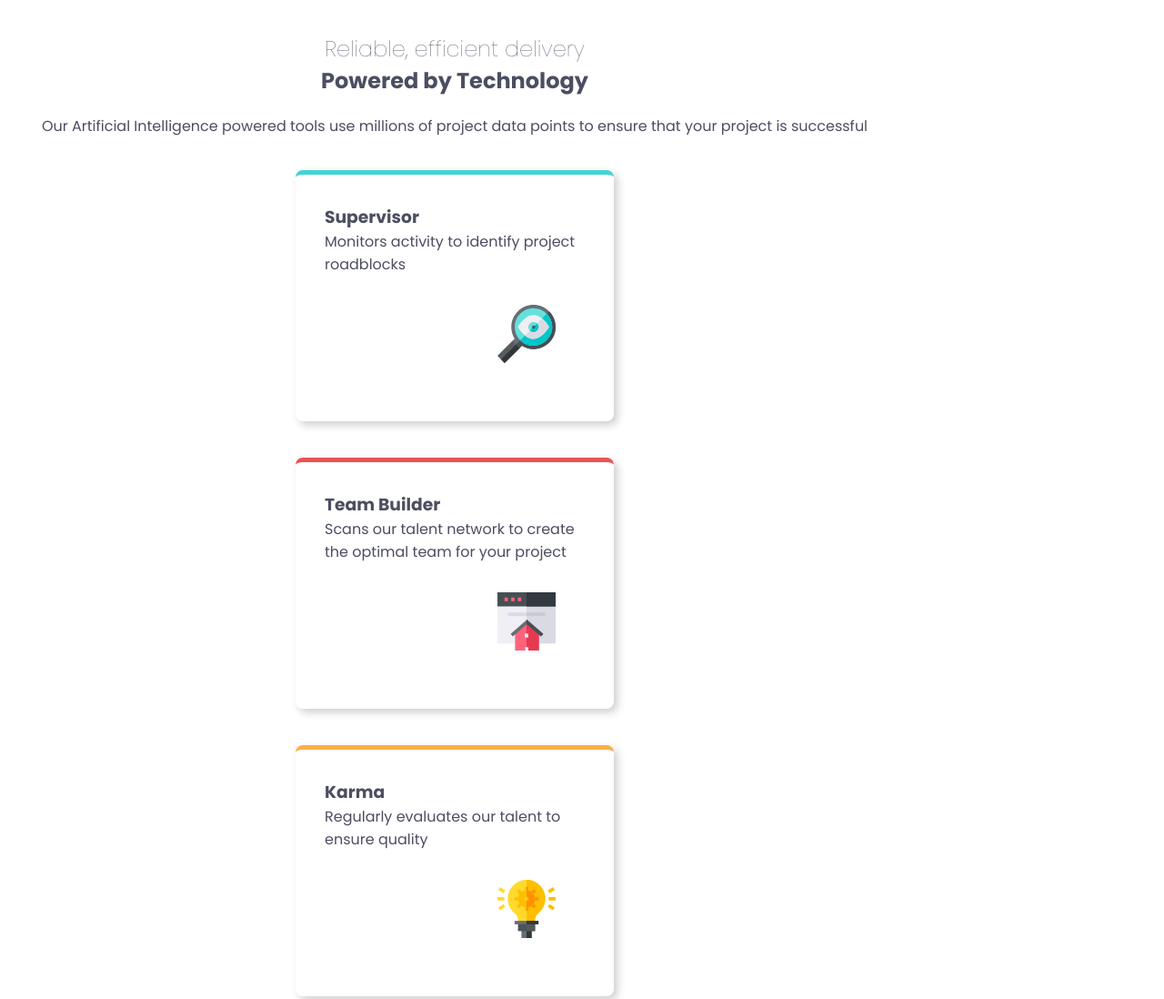
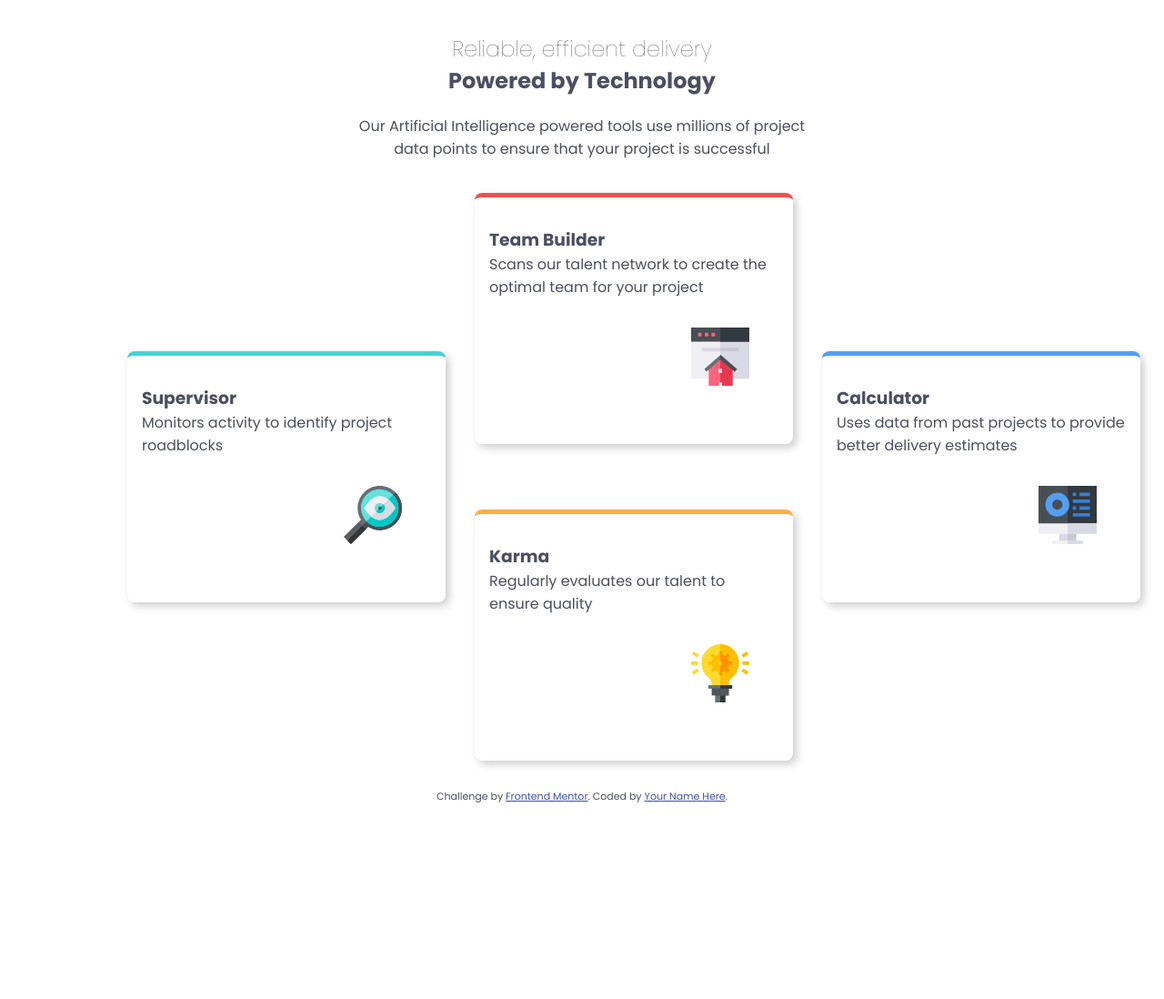
Before and after one commit to mar-alabi/Four-card-feature-section, a plain HTML site: page index.html in a window 1280 px wide. Shown: the top 1098 px of the page at 91% size. After the commit the page ends 911 px from the top, so only its background shows below. Drawn offline with Linux system fonts and the light colour scheme.

Commit message:
style grid layout in desktop mode

```diff
--- a/index.html
+++ b/index.html
@@ -25,6 +25,7 @@
     <title>Frontend Mentor | Four card feature section</title>
   </head>
   <body>
+    <div class="container">
       <section class="hero-section">
         <h1 class="page-title">
           Reliable, efficient delivery <br />
@@ -35,7 +36,6 @@
           points to ensure that your project is successful
         </p>
       </section>
-
       <section class="main-section">
         <div class="grid-container">
           <div class="card cyan">
@@ -46,7 +46,8 @@
           <div class="card red">
             <h3>Team Builder</h3>
             <p>
-            Scans our talent network to create the optimal team for your project
+              Scans our talent network to create the optimal team for your
+              project
             </p>
             <img src="images/icon-team-builder.svg" alt="" />
           </div>
@@ -64,7 +65,6 @@
           </div>
         </div>
       </section>
-
       <footer>
         <p class="attribution">
           Challenge by
@@ -73,5 +73,6 @@
           >. Coded by <a href="#">Your Name Here</a>.
         </p>
       </footer>
+    </div>
   </body>
 </html>
--- a/style.css
+++ b/style.css
@@ -22,10 +22,18 @@ body {
   font-family: "Poppins", sans-serif;
   margin: 0;
   padding: 1rem;
-  max-width: 1000px;
   color: var(--grey500);
 }
 
+.container {
+  margin: auto;
+  max-width: 1000px;
+}
+
+.hero-section {
+  max-width: 500px;
+  margin: auto;
+}
 .page-title {
   font-weight: lighter;
 }
@@ -38,15 +46,14 @@ body {
 .page-desc {
   text-align: center;
 }
-
 .grid-container {
-  display: grid;
-  justify-content: center;
+  display: flex;
+  flex-direction: column;
+  align-items: center;
 }
-
 .card {
   background-color: var(--white);
-  padding: 2rem;
+  padding: 2rem 1rem;
   border-radius: 8px;
   border-top-style: solid;
   border-top-width: 5px;
@@ -92,3 +99,33 @@ body {
 .attribution a {
   color: hsl(228, 45%, 44%);
 }
+
+@media (min-width: 1280px) {
+  .grid-container {
+    display: grid;
+    gap: 2rem;
+    grid-template-columns: repeat(3, 350px);
+    grid-template-rows: repeat(2, 1fr);
+    align-items: center;
+  }
+
+  .cyan {
+    grid-column: 1;
+    grid-row: 1 / 3;
+  }
+
+  .red {
+    grid-column: 2;
+    grid-row: 1;
+  }
+
+  .orange {
+    grid-column: 2;
+    grid-row: 2;
+  }
+
+  .blue {
+    grid-column: 3;
+    grid-row: 1 / 3;
+  }
+}
```
Lines whose indentation alone changed are shown as unchanged.
